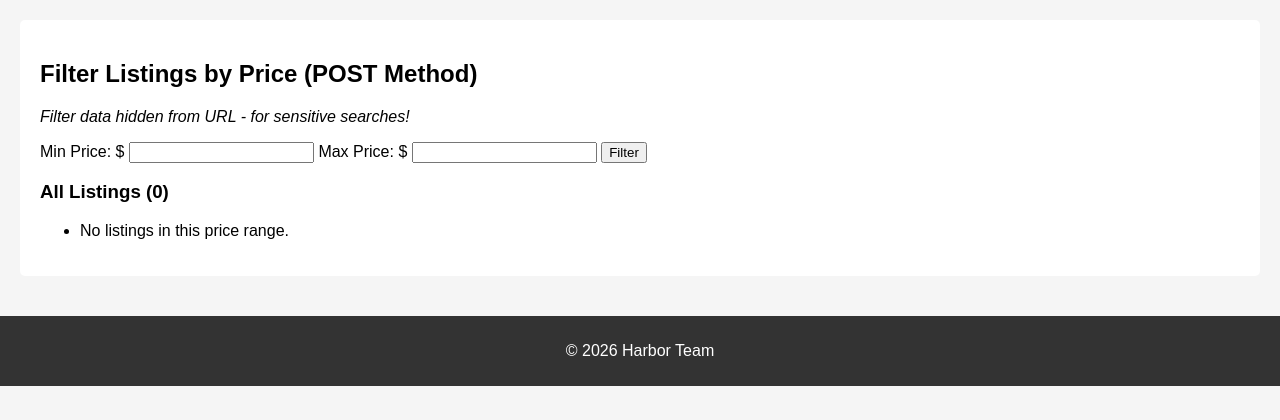
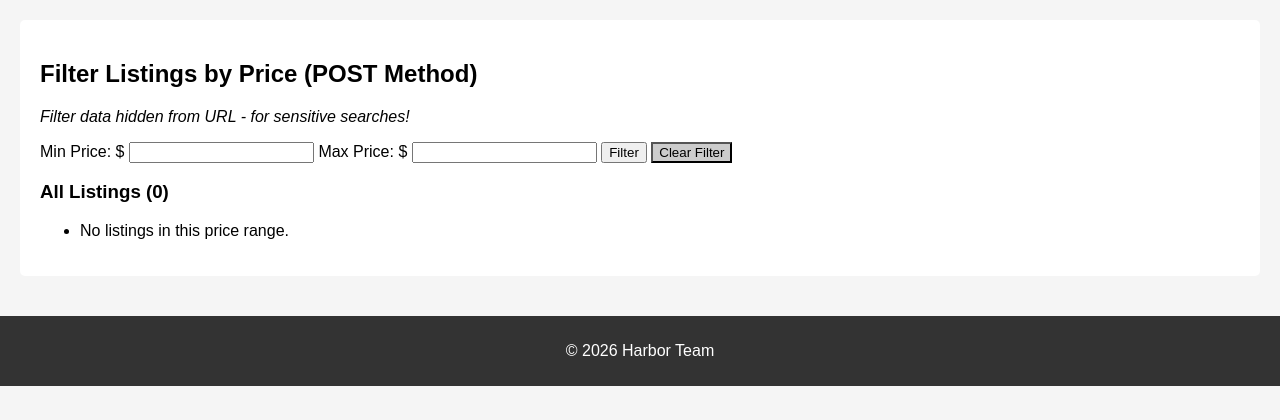
Before and after one commit to SwarnikaBhardwaj/2_UIUC-Harbor, a Django app: page /filter/ in a window 1280 px wide. Shown: the part 148-568 px from the top of the page. Run offline with Django 5.2, Linux system fonts and the light colour scheme; data that the repository does not hold is empty.

Commit message:
Finalize CBV filtering and fix navigation links

```diff
--- a/docs/notes/notes.txt
+++ b/docs/notes/notes.txt
@@ -52,10 +52,14 @@ SECTION 2 - ORM Queries , Data Presentation
 5 Templates use {% for %} and {% empty %} properly
 
 SECTION 3
+
 SECTION 4
 - Created new visualizations to aggregate listings by type
 - Need to understand how to share data with teammates while data is contained in the gitignore
 - Used the Django ORM annotate and Count functions to group listings by category and calculate totals
 - Used io.BytesIO to handle image data in-memory, to avoid unnecessary disk writes
 SECTION 5
+- Added a GET search form at /search/ and a POST price filter at /filter/.
+- Inputs are handled safely with request.GET/request.POST and {% csrf_token %} for security.
+- Results display properly in templates, including when no listings match.
 SECTION 6
--- a/listings/templates/base.html
+++ b/listings/templates/base.html
@@ -57,7 +57,7 @@
         <a href="{% url 'student_list' %}">Students</a>
         <a href="{% url 'category_list' %}">Categories</a>
         <a href="{% url 'listing_search_get' %}">Search</a>
-        <a href="{% url 'listing_search_post' %}">Filter</a>
+        <a href="{% url 'listing_filter_cbv' %}">Filter</a>
         <a href="{% url 'aggregation_stats' %}">Stats</a>
     </nav>
 
--- a/listings/templates/listings/listing_filter.html
+++ b/listings/templates/listings/listing_filter.html
@@ -7,7 +7,7 @@
 
     <p><em>Filter data hidden from URL - for sensitive searches!</em></p>
 
-    <form method="POST" action="{% url 'listing_search_post' %}">
+    <form method="POST" action="{% url 'listing_filter_cbv' %}">
         {% csrf_token %}
         <label>Min Price: $</label>
         <input type="number" name="min_price" value="{{ min_price }}" step="0.01" min="0">
@@ -16,6 +16,9 @@
         <input type="number" name="max_price" value="{{ max_price }}" step="0.01" min="0">
 
         <button type="submit">Filter</button>
+        <a href="{% url 'listing_filter_cbv' %}" style="text-decoration: none;">
+            <button type="button" style="background-color: #ccc; color: black;">Clear Filter</button>
+        </a>
     </form>
 
     {% if min_price or max_price %}
--- a/listings/urls.py
+++ b/listings/urls.py
@@ -12,7 +12,7 @@ from .views import (
     StudentListView,
     CategoryListView,
     listing_search_get,
-    listing_search_post,
+    ListingFilterCBV,
     listing_by_category_name,
     aggregation_stats,
 )
@@ -32,7 +32,7 @@ urlpatterns = [
     path('students/<int:pk>/', StudentDetailView.as_view(), name='student_detail'),
     path('categories/<int:pk>/', CategoryDetailView.as_view(), name='category_detail'),
     path('search/', listing_search_get, name='listing_search_get'),
-    path('filter/', listing_search_post, name='listing_search_post'),
+    path('filter/', views.ListingFilterCBV.as_view(), name='listing_filter_cbv'),
     path('category/<str:category_name>/listings/', listing_by_category_name, name='listing_by_category_name'),
     path('stats/', aggregation_stats, name='aggregation_stats'),
     path('api/listings/', views.listing_api_list, name='api_listings'),
--- a/listings/views.py
+++ b/listings/views.py
@@ -157,6 +157,31 @@ class CategoryListView(ListView):
     context_object_name = 'categories'
 
 
+class ListingFilterCBV(ListView):
+    model = Listing
+    template_name = 'listings/listing_filter.html'
+    context_object_name = 'listings'
+
+    def get_queryset(self):
+        return Listing.objects.filter(is_active=True)
+
+    def post(self, request, *args, **kwargs):
+        min_price = request.POST.get('min_price', '')
+        max_price = request.POST.get('max_price', '')
+
+        listings = Listing.objects.filter(is_active=True)
+        if min_price:
+            listings = listings.filter(price__gte=float(min_price))
+        if max_price:
+            listings = listings.filter(price__lte=float(max_price))
+
+        return render(request, self.template_name, {
+            'listings': listings,
+            'min_price': min_price,
+            'max_price': max_price,
+            'search_type': 'POST (CBV Implementation)'
+        })
+
 def listing_search_get(request):
     query = request.GET.get('q', '')
     if query:
@@ -177,25 +202,25 @@ def listing_search_get(request):
     return render(request, 'listings/listing_search.html', context)
 
 
-def listing_search_post(request):
-    listings = Listing.objects.filter(is_active=True)
-    min_price = None
-    max_price = None
-    if request.method == 'POST':
-        min_price = request.POST.get('min_price', '')
-        max_price = request.POST.get('max_price', '')
-        if min_price:
-            listings = listings.filter(price__gte=float(min_price))
-        if max_price:
-            listings = listings.filter(price__lte=float(max_price))
-
-    context = {
-        'listings': listings,
-        'min_price': min_price,
-        'max_price': max_price,
-        'search_type': 'POST'
-    }
-    return render(request, 'listings/listing_filter.html', context)
+# def listing_search_post(request):
+#     listings = Listing.objects.filter(is_active=True)
+#     min_price = None
+#     max_price = None
+#     if request.method == 'POST':
+#         min_price = request.POST.get('min_price', '')
+#         max_price = request.POST.get('max_price', '')
+#         if min_price:
+#             listings = listings.filter(price__gte=float(min_price))
+#         if max_price:
+#             listings = listings.filter(price__lte=float(max_price))
+#
+#     context = {
+#         'listings': listings,
+#         'min_price': min_price,
+#         'max_price': max_price,
+#         'search_type': 'POST'
+#     }
+#     return render(request, 'listings/listing_filter.html', context)
 
 
 def listing_by_category_name(request, category_name):
```
Also changed, not shown: listings/migrations/0002_conversation_message_review_servicerequest.py (added).
